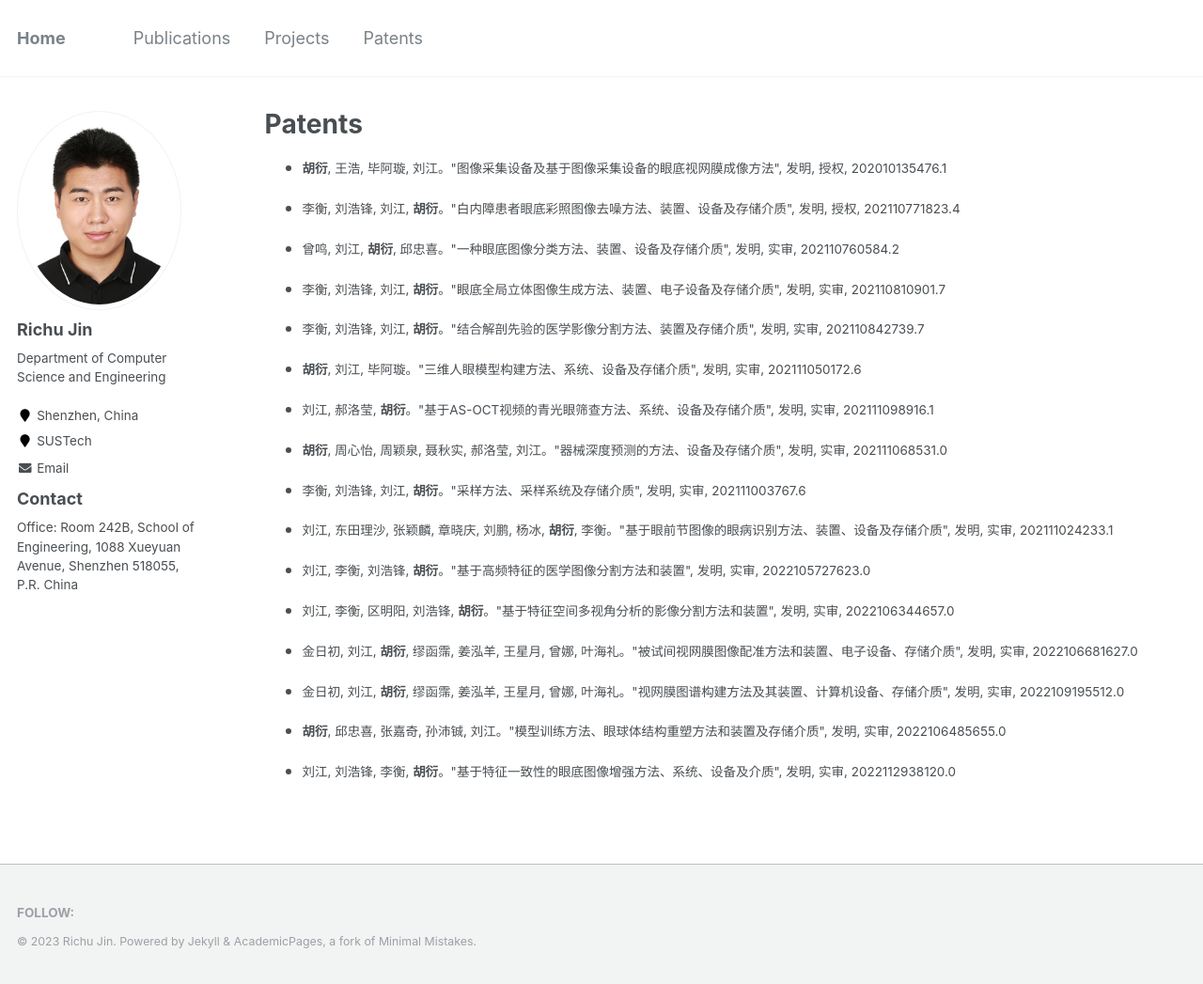
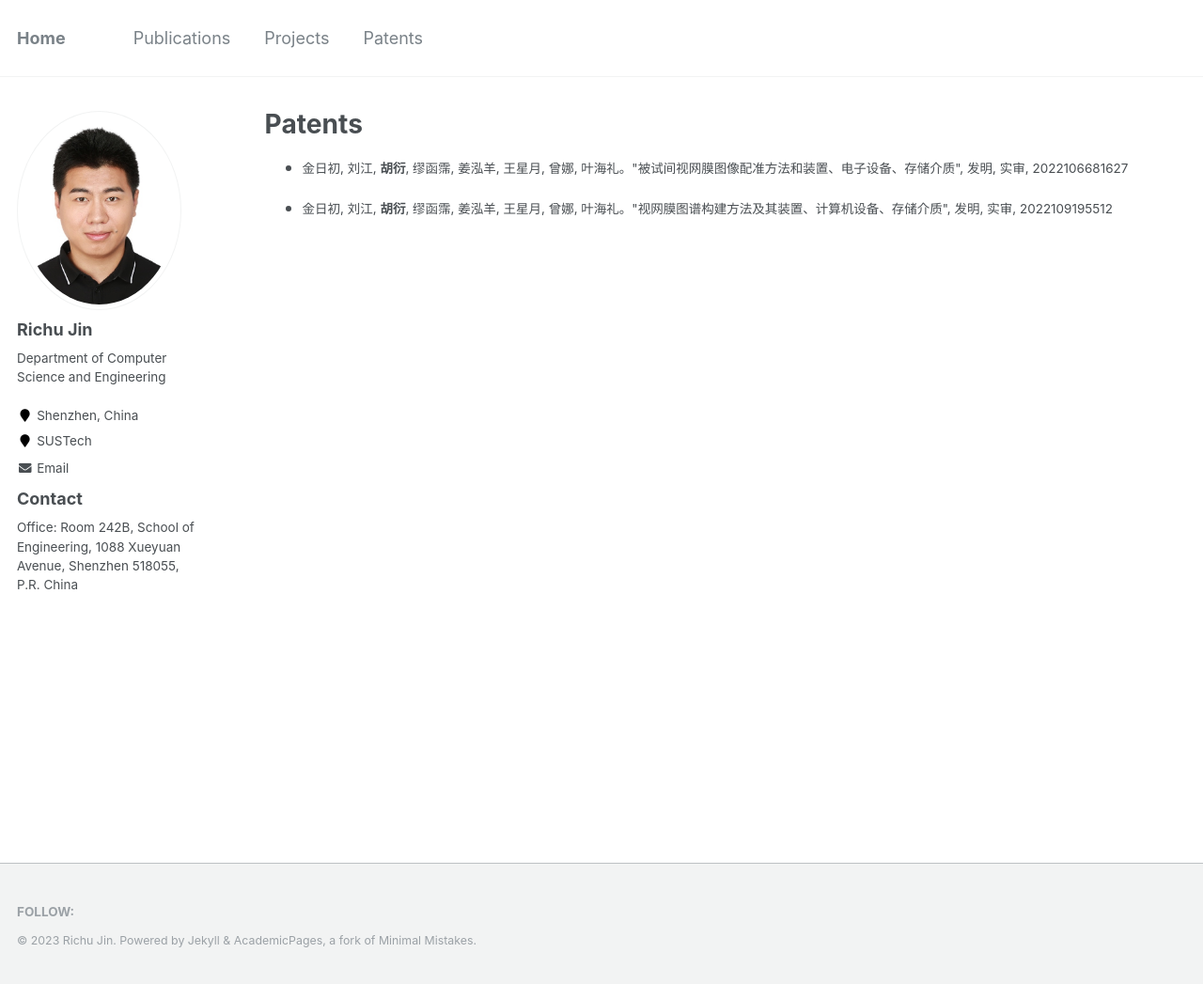
Before and after one commit to jrch507/jrch507.github.io, a Jekyll site: the page built from _pages/patents.md, in a window 1280 px wide and 1047 px high. Shown: the whole window at 94% size. Built offline with Jekyll 4.4.1, drawn with Linux system fonts in a browser that asks for light colours.

Commit message:
Add files via upload

```diff
--- a/_includes/patents.html
+++ b/_includes/patents.html
@@ -1,81 +1,11 @@
 <ul>
 <li>
 <div class="list_item">
-<p class="archive__item-excerpt" itemprop="description"><b>胡衍</b>, 王浩, 毕阿璇, 刘江。"图像采集设备及基于图像采集设备的眼底视网膜成像方法", 发明, 授权, 202010135476.1</p>
+<p class="archive__item-excerpt" itemprop="description">金日初, 刘江, <b>胡衍</b>, 缪函霈, 姜泓羊, 王星月, 曾娜, 叶海礼。"被试间视网膜图像配准方法和装置、电子设备、存储介质", 发明, 实审, 2022106681627</p>
 </div>
 </li>
 <li>
 <div class="list_item">
-<p class="archive__item-excerpt" itemprop="description">李衡, 刘浩锋, 刘江, <b>胡衍</b>。"白内障患者眼底彩照图像去噪方法、装置、设备及存储介质", 发明, 授权, 202110771823.4</p>
+<p class="archive__item-excerpt" itemprop="description">金日初, 刘江, <b>胡衍</b>, 缪函霈, 姜泓羊, 王星月, 曾娜, 叶海礼。"视网膜图谱构建方法及其装置、计算机设备、存储介质", 发明, 实审, 2022109195512</p>
 </div>
 </li>
-<li>
-<div class="list_item">
-<p class="archive__item-excerpt" itemprop="description">曾鸣, 刘江, <b>胡衍</b>, 邱忠喜。"一种眼底图像分类方法、装置、设备及存储介质", 发明, 实审, 202110760584.2</p>
-</div>
-</li>
-<li>
-<div class="list_item">
-<p class="archive__item-excerpt" itemprop="description">李衡, 刘浩锋, 刘江, <b>胡衍</b>。"眼底全局立体图像生成方法、装置、电子设备及存储介质", 发明, 实审, 202110810901.7</p>
-</div>
-</li>
-<li>
-<div class="list_item">
-<p class="archive__item-excerpt" itemprop="description">李衡, 刘浩锋, 刘江, <b>胡衍</b>。"结合解剖先验的医学影像分割方法、装置及存储介质", 发明, 实审, 202110842739.7</p>
-</div>
-</li>
-<li>
-<div class="list_item">
-<p class="archive__item-excerpt" itemprop="description"><b>胡衍</b>, 刘江, 毕阿璇。"三维人眼模型构建方法、系统、设备及存储介质", 发明, 实审, 202111050172.6</p>
-</div>
-</li>
-<li>
-<div class="list_item">
-<p class="archive__item-excerpt" itemprop="description">刘江, 郝洛莹, <b>胡衍</b>。"基于AS-OCT视频的青光眼筛查方法、系统、设备及存储介质", 发明, 实审, 202111098916.1</p>
-</div>
-</li>
-<li>
-<div class="list_item">
-<p class="archive__item-excerpt" itemprop="description"><b>胡衍</b>, 周心怡, 周颖泉, 聂秋实, 郝洛莹, 刘江。"器械深度预测的方法、设备及存储介质", 发明, 实审, 202111068531.0</p>
-</div>
-</li>
-<li>
-<div class="list_item">
-<p class="archive__item-excerpt" itemprop="description">李衡, 刘浩锋, 刘江, <b>胡衍</b>。"采样方法、采样系统及存储介质", 发明, 实审, 202111003767.6</p>
-</div>
-</li>
-<li>
-<div class="list_item">
-<p class="archive__item-excerpt" itemprop="description">刘江, 东田理沙, 张颖麟, 章晓庆, 刘鹏, 杨冰, <b>胡衍</b>, 李衡。"基于眼前节图像的眼病识别方法、装置、设备及存储介质", 发明, 实审, 202111024233.1</p>
-</div>
-</li>
-<li>
-<div class="list_item">
-<p class="archive__item-excerpt" itemprop="description">刘江, 李衡, 刘浩锋, <b>胡衍</b>。"基于高频特征的医学图像分割方法和装置", 发明, 实审, 2022105727623.0</p>
-</div>
-</li>
-<li>
-<div class="list_item">
-<p class="archive__item-excerpt" itemprop="description">刘江, 李衡, 区明阳, 刘浩锋, <b>胡衍</b>。"基于特征空间多视角分析的影像分割方法和装置", 发明, 实审, 2022106344657.0</p>
-</div>
-</li>
-<li>
-<div class="list_item">
-<p class="archive__item-excerpt" itemprop="description">金日初, 刘江, <b>胡衍</b>, 缪函霈, 姜泓羊, 王星月, 曾娜, 叶海礼。"被试间视网膜图像配准方法和装置、电子设备、存储介质", 发明, 实审, 2022106681627.0</p>
-</div>
-</li>
-<li>
-<div class="list_item">
-<p class="archive__item-excerpt" itemprop="description">金日初, 刘江, <b>胡衍</b>, 缪函霈, 姜泓羊, 王星月, 曾娜, 叶海礼。"视网膜图谱构建方法及其装置、计算机设备、存储介质", 发明, 实审, 2022109195512.0</p>
-</div>
-</li>
-<li>
-<div class="list_item">
-<p class="archive__item-excerpt" itemprop="description"><b>胡衍</b>,  邱忠喜,  张嘉奇,  孙沛铖,  刘江。"模型训练方法、眼球体结构重塑方法和装置及存储介质", 发明, 实审, 2022106485655.0</p>
-</div>
-</li>
-<li>
-<div class="list_item">
-<p class="archive__item-excerpt" itemprop="description">刘江, 刘浩锋, 李衡, <b>胡衍</b>。"基于特征一致性的眼底图像增强方法、系统、设备及介质", 发明, 实审, 2022112938120.0</p>
-</div>
-</li>
```
